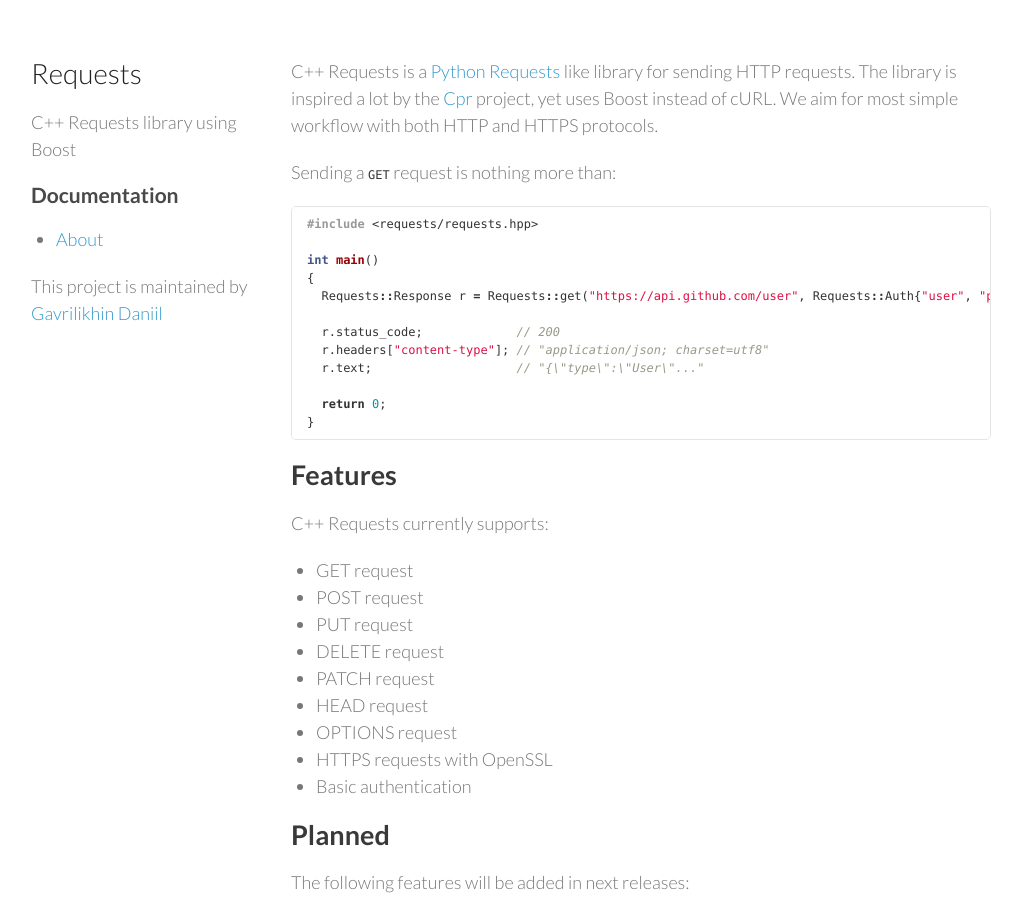
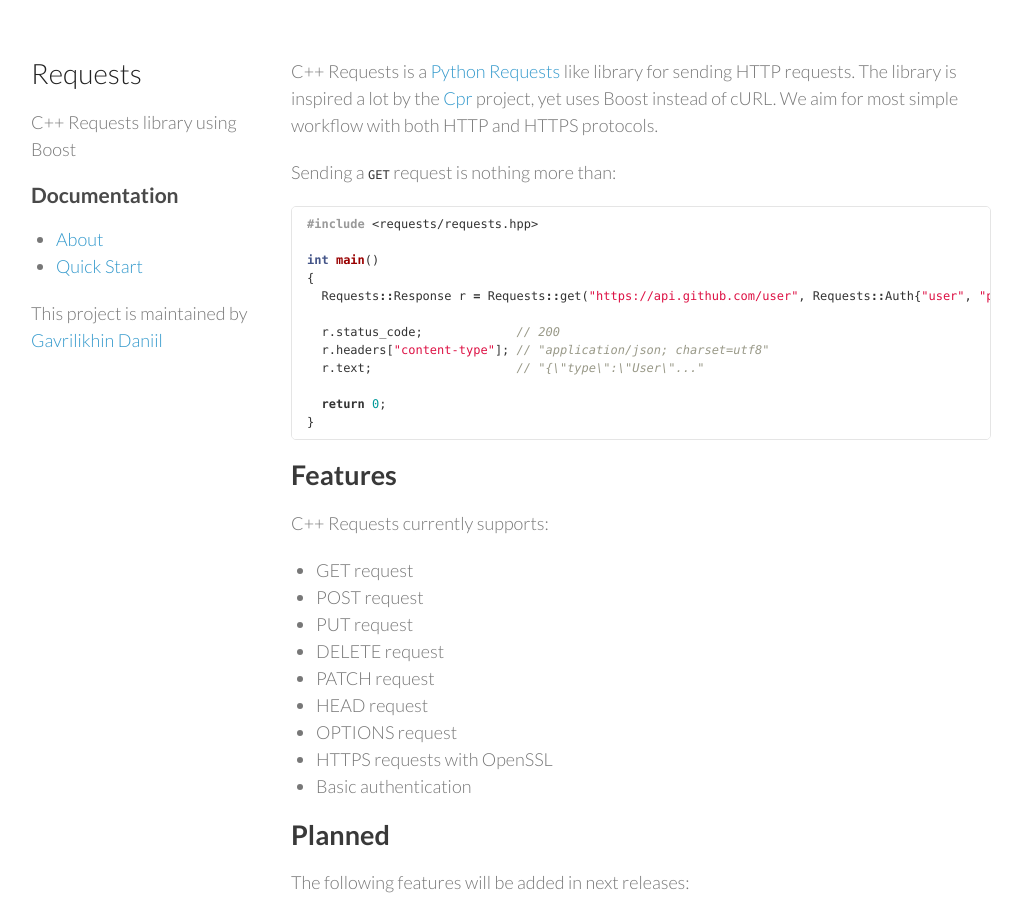
Before and after one commit to Y77CH/cq, a Jekyll site: the page built from index.md, in a window 1280 px wide and 900 px high. Shown: the whole window, without its empty margins (129-1151 px from the left). Built offline with Jekyll 4.4.1, drawn with Linux system fonts in a browser that asks for light colours.

Commit message:
Update default.html

```diff
--- a/_layouts/default.html
+++ b/_layouts/default.html
@@ -17,8 +17,8 @@
         <p>C++ Requests library using Boost</p>
         <h3>Documentation</h3>
         <ul>
-          <li><a href="{{ site.baseurl }}/">About</a>
-          </li>
+          <li><a href="{{ site.baseurl }}/">About</a></li>
+          <li><a href="{{ site.baseurl }}/quick-start.html">Quick Start</a></li>
         </ul>
       <p>This project is maintained by <a href="https://github.com/gavrilikhin-d">Gavrilikhin Daniil</a></p>
       </header>
```
